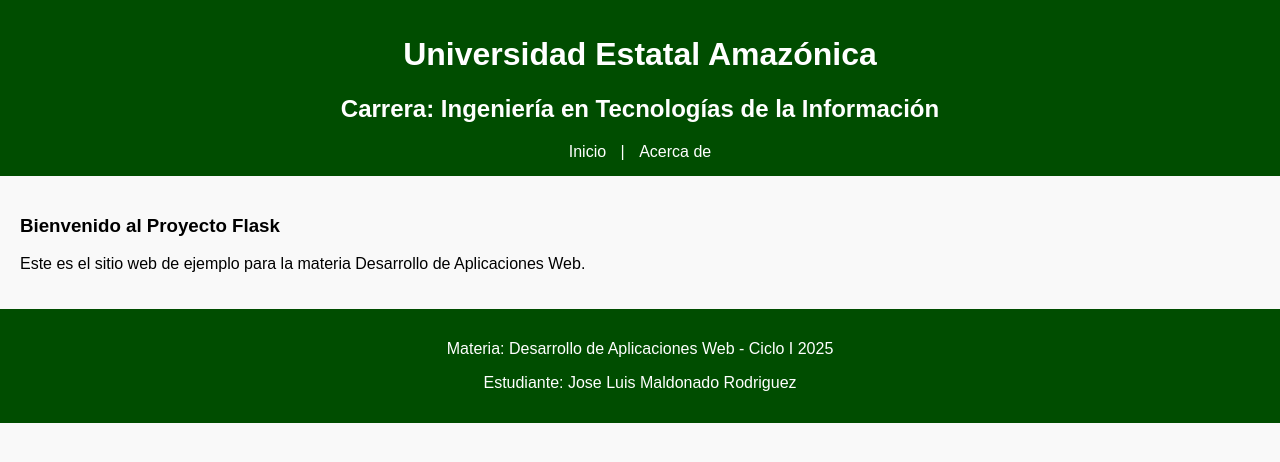
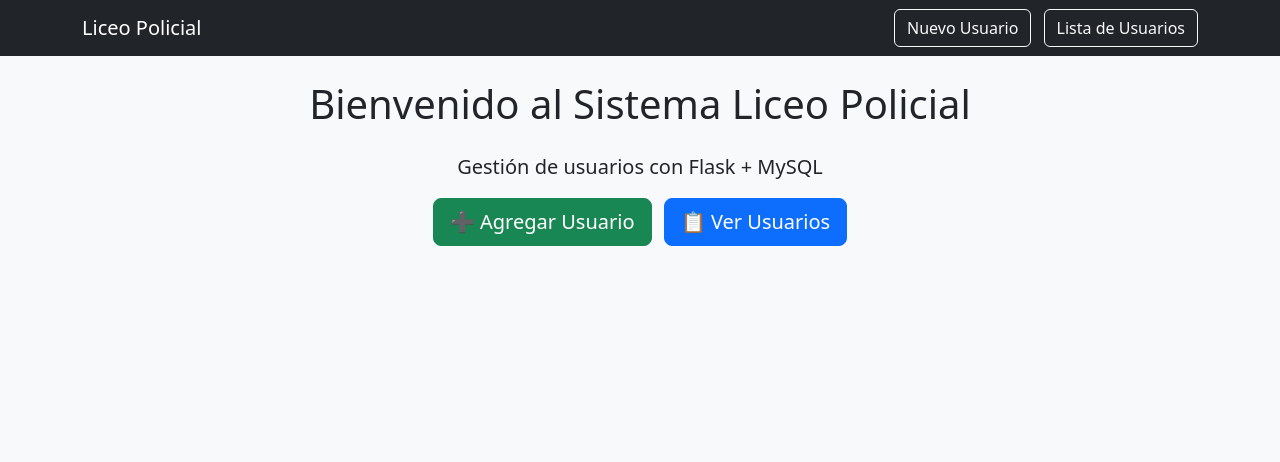
Before and after one commit to Joseph-Math/mi_proyecto_flask, a Flask app: page / in a window 1280 px wide. Shown: the top 462 px of the page. Run offline with Flask 3, Linux system fonts and the light colour scheme.

Commit message:
Actualizar proyecto: módulos usuarios, estructura escalable y templates Bootstrap

```diff
--- a/app.py
+++ b/app.py
@@ -1,4 +1,5 @@
-from flask import Flask, render_template
+from flask import Flask, render_template, request, redirect, url_for
+from conexion.conexion import crear_conexion
 
 app = Flask(__name__)
 
@@ -6,9 +7,75 @@ app = Flask(__name__)
 def index():
     return render_template('index.html')
 
-@app.route('/about')
-def about():
-    return render_template('about.html')
+# Crear usuario
+@app.route('/add_user', methods=['GET', 'POST'])
+def add_user():
+    if request.method == 'POST':
+        nombre = request.form['nombre']
+        mail = request.form['mail']
+        conexion = crear_conexion()
+        if conexion:
+            cursor = conexion.cursor()
+            sql = "INSERT INTO usuarios (nombre, mail) VALUES (%s, %s)"
+            cursor.execute(sql, (nombre, mail))
+            conexion.commit()
+            conexion.close()
+            return redirect(url_for('list_users'))
+    return render_template('add_user.html')
+
+# Leer usuarios
+@app.route('/list_users')
+def list_users():
+    conexion = crear_conexion()
+    usuarios = []
+    if conexion:
+        cursor = conexion.cursor()
+        cursor.execute("SELECT id_usuario, nombre, mail FROM usuarios")
+        usuarios = cursor.fetchall()
+        conexion.close()
+    return render_template('list_users.html', usuarios=usuarios)
+
+# Editar usuario
+@app.route('/edit_user/<int:id_usuario>', methods=['GET', 'POST'])
+def edit_user(id_usuario):
+    conexion = crear_conexion()
+    if not conexion:
+        return "Error al conectar a la base de datos"
+
+    cursor = conexion.cursor()
+    if request.method == 'POST':
+        nombre = request.form['nombre']
+        mail = request.form['mail']
+        sql = "UPDATE usuarios SET nombre = %s, mail = %s WHERE id_usuario = %s"
+        cursor.execute(sql, (nombre, mail, id_usuario))
+        conexion.commit()
+        conexion.close()
+        return redirect(url_for('list_users'))
+
+    # Si es GET, obtenemos los datos actuales
+    cursor.execute("SELECT id_usuario, nombre, mail FROM usuarios WHERE id_usuario = %s", (id_usuario,))
+    usuario = cursor.fetchone()
+    conexion.close()
+    return render_template('edit_user.html', usuario=usuario)
+
+# Eliminar usuario
+@app.route('/delete_user/<int:id_usuario>', methods=['GET', 'POST'])
+def delete_user(id_usuario):
+    conexion = crear_conexion()
+    if conexion:
+        cursor = conexion.cursor()
+        cursor.execute("DELETE FROM usuarios WHERE id_usuario = %s", (id_usuario,))
+        conexion.commit()
+        conexion.close()
+    return redirect(url_for('list_users'))
+@app.route('/test_db')
+def test_db():
+    conexion = crear_conexion()
+    if conexion:
+        conexion.close()
+        return "¡Conexión con la base de datos exitosa!"
+    else:
+        return "Error al conectar a la base de datos."
 
 if __name__ == '__main__':
     app.run(debug=True)
--- a/templates/base.html
+++ b/templates/base.html
@@ -2,24 +2,27 @@
 <html lang="es">
 <head>
     <meta charset="UTF-8">
-    <title>{% block title %}Universidad Estatal Amazónica{% endblock %}</title>
-    <link rel="stylesheet" href="{{ url_for('static', filename='styles.css') }}">
+    <meta name="viewport" content="width=device-width, initial-scale=1.0">
+    <title>{% block title %}Mi Proyecto Flask{% endblock %}</title>
+    <!-- Bootstrap 5 CSS -->
+    <link href="https://cdn.jsdelivr.net/npm/bootstrap@5.3.2/dist/css/bootstrap.min.css" rel="stylesheet">
 </head>
-<body>
-    <header>
-        <h1>Universidad Estatal Amazónica</h1>
-        <h2>Carrera: Ingeniería en Tecnologías de la Información</h2>
-        <nav>
-            <a href="{{ url_for('index') }}">Inicio</a> |
-            <a href="{{ url_for('about') }}">Acerca de</a>
-        </nav>
-    </header>
-    <main>
+<body class="bg-light">
+    <nav class="navbar navbar-expand-lg navbar-dark bg-dark mb-4">
+        <div class="container">
+            <a class="navbar-brand" href="{{ url_for('index') }}">Liceo Policial</a>
+            <div>
+                <a class="btn btn-outline-light me-2" href="{{ url_for('add_user') }}">Nuevo Usuario</a>
+                <a class="btn btn-outline-light" href="{{ url_for('list_users') }}">Lista de Usuarios</a>
+            </div>
+        </div>
+    </nav>
+
+    <div class="container">
         {% block content %}{% endblock %}
-    </main>
-    <footer>
-        <p>Materia: Desarrollo de Aplicaciones Web - Ciclo I 2025</p>
-        <p>Estudiante: Jose Luis Maldonado Rodriguez</p>
-    </footer>
+    </div>
+
+    <!-- Bootstrap JS -->
+    <script src="https://cdn.jsdelivr.net/npm/bootstrap@5.3.2/dist/js/bootstrap.bundle.min.js"></script>
 </body>
 </html>
--- a/templates/index.html
+++ b/templates/index.html
@@ -1,6 +1,10 @@
 {% extends "base.html" %}
 {% block title %}Inicio{% endblock %}
 {% block content %}
-<h3>Bienvenido al Proyecto Flask</h3>
-<p>Este es el sitio web de ejemplo para la materia Desarrollo de Aplicaciones Web.</p>
+<div class="text-center">
+    <h1 class="mb-4">Bienvenido al Sistema Liceo Policial</h1>
+    <p class="lead">Gestión de usuarios con Flask + MySQL</p>
+    <a href="{{ url_for('add_user') }}" class="btn btn-success btn-lg me-2">➕ Agregar Usuario</a>
+    <a href="{{ url_for('list_users') }}" class="btn btn-primary btn-lg">📋 Ver Usuarios</a>
+</div>
 {% endblock %}
```
Also changed, not shown: conexion/conexion.py (added, +17 -0 lines), templates/add_user.html (added, +17 -0 lines), templates/edit_user.html (added, +17 -0 lines), templates/list_users.html (added, +28 -0 lines), conexion/__init__.py (added), 1 other file.
